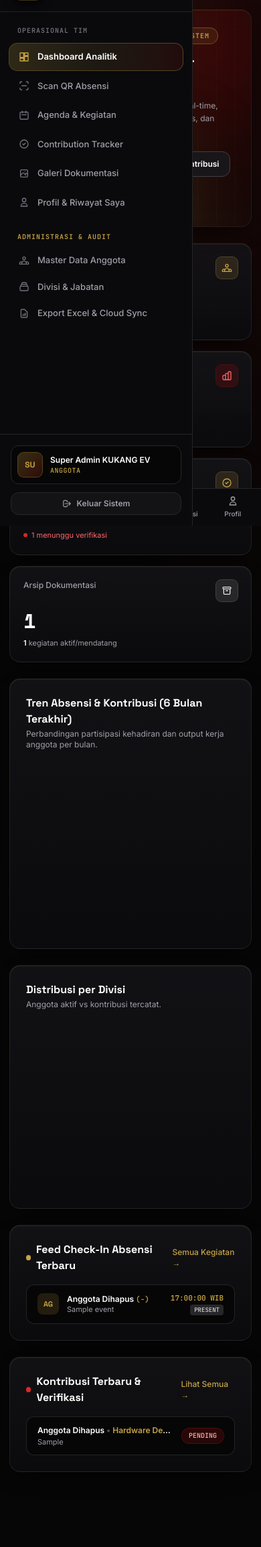
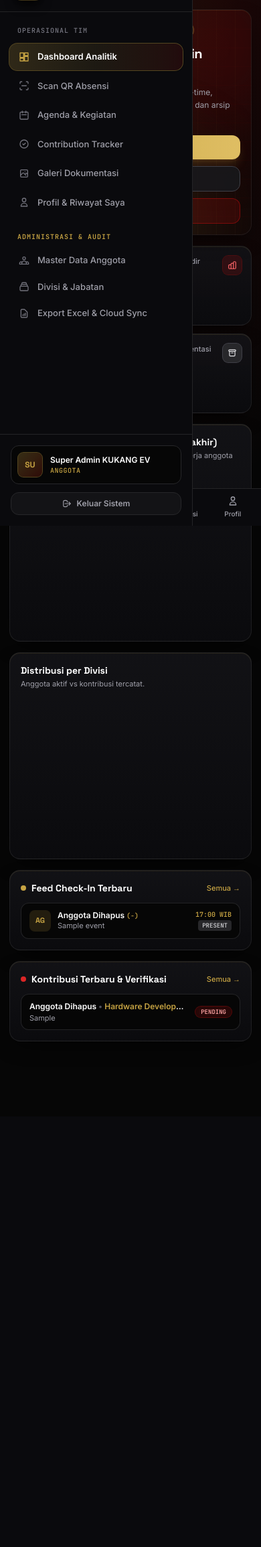
Before and after one commit to suryaadhyaksaa/kukang-ev-portal, a Laravel app: page /dashboard in a window 390 px wide. Shown: the part 59-2369 px from the top of the page at 67% size. After the commit the page ends 1614 px from the top, so only its background shows below. Run offline with Laravel 12, Linux system fonts and the light colour scheme; a user stored in the database is signed in; data comes from the database, SQL or seed files in the repository; tables that the repository leaves empty hold one stand-in row (values such as "Sample post"); a map, chart or similar area stays blank; style sheets or scripts are compiled from the project's sources; parts of the project's set-up code (start-up, migrations or seed data) failed here and were passed over; some libraries are stand-ins or nearby versions.

Commit message:
feat: responsive mobile-first layout and dashboard

```diff
--- a/resources/views/layouts/app.blade.php
+++ b/resources/views/layouts/app.blade.php
@@ -4,6 +4,7 @@
     <meta charset="utf-8">
     <meta name="viewport" content="width=device-width, initial-scale=1, maximum-scale=5, viewport-fit=cover">
     <meta name="csrf-token" content="{{ csrf_token() }}">
+    <meta name="viewport" content="width=device-width, initial-scale=1, viewport-fit=cover">
 
     <!-- PWA & Mobile Native Meta (Android / iOS) -->
     <meta name="theme-color" content="#060606">
--- a/resources/views/livewire/dashboard/dashboard-overview.blade.php
+++ b/resources/views/livewire/dashboard/dashboard-overview.blade.php
@@ -1,18 +1,18 @@
-<div class="space-y-6">
+<div class="space-y-4 sm:space-y-6">
     <!-- Hero Telemetry Banner -->
-    <div class="ev-card ev-telemetry-grid relative overflow-hidden rounded-2xl p-6 sm:p-7">
+    <div class="ev-card ev-telemetry-grid relative overflow-hidden rounded-2xl p-4 sm:p-6 lg:p-7">
         <div class="pointer-events-none absolute -right-16 -top-16 h-60 w-60 rounded-full bg-[#A80D0D]/20 blur-3xl"></div>
         <div class="pointer-events-none absolute -bottom-20 left-1/4 h-52 w-52 rounded-full bg-[#C6A343]/15 blur-3xl"></div>
 
-        <div class="relative z-10 flex flex-col gap-5 lg:flex-row lg:items-center lg:justify-between">
-            <div class="max-w-2xl">
-                <div class="inline-flex items-center gap-2 rounded-full border border-[#C6A343]/35 bg-[#C6A343]/10 px-3 py-1">
-                    <span class="h-2 w-2 rounded-full bg-[#C6A343] animate-pulse"></span>
-                    <span class="font-mono text-[10px] font-semibold uppercase tracking-widest text-[#C6A343]">
+        <div class="relative z-10 flex flex-col gap-4 lg:flex-row lg:items-center lg:justify-between lg:gap-6">
+            <div class="min-w-0 max-w-2xl">
+                <div class="inline-flex items-center gap-2 rounded-full border border-[#C6A343]/35 bg-[#C6A343]/10 px-2.5 py-1 sm:px-3">
+                    <span class="h-2 w-2 shrink-0 rounded-full bg-[#C6A343] animate-pulse"></span>
+                    <span class="truncate font-mono text-[9px] font-semibold uppercase tracking-widest text-[#C6A343] sm:text-[10px]">
                         Live Telemetry &amp; Operational System
                     </span>
                 </div>
-                <h2 class="mt-3 font-display text-2xl font-bold tracking-tight text-white sm:text-[26px]">
+                <h2 class="mt-2.5 font-display text-xl font-bold leading-snug tracking-tight text-white sm:mt-3 sm:text-2xl lg:text-[26px]">
                     Selamat Datang, {{ auth()->user()?->name ?? 'Pengguna' }}
                 </h2>
                 <p class="mt-1.5 text-xs leading-relaxed text-zinc-400 sm:text-[13px]">
@@ -20,21 +20,21 @@
                 </p>
             </div>
 
-            <div class="flex flex-wrap items-center gap-3">
+            <div class="grid grid-cols-1 gap-2.5 sm:flex sm:flex-wrap sm:items-center sm:gap-3">
                 <a href="{{ route('attendance.scanner') }}"
-                    class="inline-flex items-center gap-2 rounded-xl bg-gradient-to-r from-[#C6A343] to-[#DFBE63] px-4 py-2.5 text-xs font-bold text-[#060606] shadow-lg shadow-[#C6A343]/20 transition hover:brightness-110">
-                    <svg class="h-4 w-4" fill="none" stroke="currentColor" stroke-width="2.4" viewBox="0 0 24 24">
+                    class="inline-flex w-full items-center justify-center gap-2 rounded-xl bg-gradient-to-r from-[#C6A343] to-[#DFBE63] px-4 py-2.5 text-xs font-bold text-[#060606] shadow-lg shadow-[#C6A343]/20 transition hover:brightness-110 sm:w-auto">
+                    <svg class="h-4 w-4 shrink-0" fill="none" stroke="currentColor" stroke-width="2.4" viewBox="0 0 24 24">
                         <path stroke-linecap="round" stroke-linejoin="round" d="M3 7V5a2 2 0 012-2h2m10 0h2a2 2 0 012 2v2m0 10v2a2 2 0 01-2 2h-2M7 21H5a2 2 0 01-2-2v-2"/>
                     </svg>
                     <span>Scan QR Absensi</span>
                 </a>
                 <a href="{{ route('contributions.index') }}"
-                    class="inline-flex items-center gap-2 rounded-xl border border-zinc-700 bg-zinc-900/90 px-4 py-2.5 text-xs font-semibold text-white transition hover:border-[#C6A343]/60 hover:text-[#C6A343]">
+                    class="inline-flex w-full items-center justify-center gap-2 rounded-xl border border-zinc-700 bg-zinc-900/90 px-4 py-2.5 text-xs font-semibold text-white transition hover:border-[#C6A343]/60 hover:text-[#C6A343] sm:w-auto">
                     <span>+ Input Kontribusi</span>
                 </a>
                 @if ($isAdmin)
                     <a href="{{ route('reports.index') }}"
-                        class="inline-flex items-center gap-2 rounded-xl border border-[#A80D0D]/60 bg-[#A80D0D]/20 px-4 py-2.5 text-xs font-semibold text-red-200 transition hover:bg-[#A80D0D]/35">
+                        class="inline-flex w-full items-center justify-center gap-2 rounded-xl border border-[#A80D0D]/60 bg-[#A80D0D]/20 px-4 py-2.5 text-xs font-semibold text-red-200 transition hover:bg-[#A80D0D]/35 sm:w-auto">
                         <span>Export &amp; Sync Excel</span>
                     </a>
                 @endif
@@ -42,77 +42,77 @@
         </div>
     </div>
 
-    <!-- KPI Telemetry Cards -->
-    <div class="grid grid-cols-1 gap-4 sm:grid-cols-2 lg:grid-cols-4">
+    <!-- KPI Telemetry Cards (2 Kolom di HP, 4 Kolom di Desktop) -->
+    <div class="grid grid-cols-2 gap-3 sm:gap-4 lg:grid-cols-4">
         <!-- Card 1 -->
-        <div class="ev-card ev-card-hover rounded-2xl p-5">
-            <div class="flex items-start justify-between">
-                <p class="text-xs font-medium text-zinc-400">Anggota Aktif</p>
-                <div class="flex h-8 w-8 items-center justify-center rounded-lg bg-[#C6A343]/15 text-[#C6A343] ring-1 ring-[#C6A343]/35">
-                    <svg class="h-4 w-4" fill="none" stroke="currentColor" stroke-width="2" viewBox="0 0 24 24">
+        <div class="ev-card ev-card-hover min-w-0 rounded-2xl p-3.5 sm:p-5">
+            <div class="flex items-start justify-between gap-2">
+                <p class="text-[11px] font-medium text-zinc-400 sm:text-xs">Anggota Aktif</p>
+                <div class="flex h-7 w-7 shrink-0 items-center justify-center rounded-lg bg-[#C6A343]/15 text-[#C6A343] ring-1 ring-[#C6A343]/35 sm:h-8 sm:w-8">
+                    <svg class="h-3.5 w-3.5 sm:h-4 sm:w-4" fill="none" stroke="currentColor" stroke-width="2" viewBox="0 0 24 24">
                         <path stroke-linecap="round" stroke-linejoin="round" d="M17 20h5v-2a3 3 0 00-5.356-1.857M17 20H7m10 0v-2c0-.656-.126-1.283-.356-1.857M7 20H2v-2a3 3 0 015.356-1.857M7 20v-2c0-.656.126-1.283.356-1.857m0 0a5.002 5.002 0 019.288 0M15 7a3 3 0 11-6 0 3 3 0 016 0z"/>
                     </svg>
                 </div>
             </div>
-            <p class="mt-3 font-display text-3xl font-bold tabular-nums text-white">{{ $activeMembersCount }}</p>
-            <p class="mt-1.5 flex items-center gap-1.5 text-[11px] text-[#C6A343]">
-                <span class="h-1.5 w-1.5 rounded-full bg-[#C6A343]"></span>
-                Terdaftar di sistem ITERA
+            <p class="mt-2.5 font-display text-2xl font-bold tabular-nums text-white sm:mt-3 sm:text-3xl">{{ $activeMembersCount }}</p>
+            <p class="mt-1 flex items-center gap-1.5 truncate text-[10px] text-[#C6A343] sm:mt-1.5 sm:text-[11px]">
+                <span class="h-1.5 w-1.5 shrink-0 rounded-full bg-[#C6A343]"></span>
+                <span class="truncate">Terdaftar di ITERA</span>
             </p>
         </div>
 
         <!-- Card 2 -->
-        <div class="ev-card ev-card-hover rounded-2xl p-5">
-            <div class="flex items-start justify-between">
-                <p class="text-xs font-medium text-zinc-400">Rata-Rata Kehadiran</p>
-                <div class="flex h-8 w-8 items-center justify-center rounded-lg bg-[#A80D0D]/20 text-red-400 ring-1 ring-[#A80D0D]/40">
-                    <svg class="h-4 w-4" fill="none" stroke="currentColor" stroke-width="2" viewBox="0 0 24 24">
+        <div class="ev-card ev-card-hover min-w-0 rounded-2xl p-3.5 sm:p-5">
+            <div class="flex items-start justify-between gap-2">
+                <p class="text-[11px] font-medium text-zinc-400 sm:text-xs">Rata-Rata Hadir</p>
+                <div class="flex h-7 w-7 shrink-0 items-center justify-center rounded-lg bg-[#A80D0D]/20 text-red-400 ring-1 ring-[#A80D0D]/40 sm:h-8 sm:w-8">
+                    <svg class="h-3.5 w-3.5 sm:h-4 sm:w-4" fill="none" stroke="currentColor" stroke-width="2" viewBox="0 0 24 24">
                         <path stroke-linecap="round" stroke-linejoin="round" d="M9 19v-6a2 2 0 00-2-2H5a2 2 0 00-2 2v6a2 2 0 002 2h2a2 2 0 002-2zm0 0V9a2 2 0 012-2h2a2 2 0 012 2v10m-6 0a2 2 0 002 2h2a2 2 0 002-2m0 0V5a2 2 0 012-2h2a2 2 0 012 2v14a2 2 0 01-2 2h-2a2 2 0 01-2-2z"/>
                     </svg>
                 </div>
             </div>
-            <p class="mt-3 font-display text-3xl font-bold tabular-nums text-[#C6A343]">{{ $avgAttendanceRate }}%</p>
-            <p class="mt-1.5 text-[11px] text-zinc-400">
-                <span class="font-semibold text-white">{{ $totalAttendancesCount }}</span> check-in dari {{ $totalEventsCount }} agenda
+            <p class="mt-2.5 font-display text-2xl font-bold tabular-nums text-[#C6A343] sm:mt-3 sm:text-3xl">{{ $avgAttendanceRate }}%</p>
+            <p class="mt-1 truncate text-[10px] text-zinc-400 sm:mt-1.5 sm:text-[11px]">
+                <span class="font-semibold text-white">{{ $totalAttendancesCount }}</span> / {{ $totalEventsCount }} agenda
             </p>
         </div>
 
         <!-- Card 3 -->
-        <div class="ev-card ev-card-hover rounded-2xl p-5">
-            <div class="flex items-start justify-between">
-                <p class="text-xs font-medium text-zinc-400">Kontribusi Approved</p>
-                <div class="flex h-8 w-8 items-center justify-center rounded-lg bg-[#C6A343]/15 text-[#C6A343] ring-1 ring-[#C6A343]/35">
-                    <svg class="h-4 w-4" fill="none" stroke="currentColor" stroke-width="2" viewBox="0 0 24 24">
+        <div class="ev-card ev-card-hover min-w-0 rounded-2xl p-3.5 sm:p-5">
+            <div class="flex items-start justify-between gap-2">
+                <p class="text-[11px] font-medium text-zinc-400 sm:text-xs">Kontribusi Approved</p>
+                <div class="flex h-7 w-7 shrink-0 items-center justify-center rounded-lg bg-[#C6A343]/15 text-[#C6A343] ring-1 ring-[#C6A343]/35 sm:h-8 sm:w-8">
+                    <svg class="h-3.5 w-3.5 sm:h-4 sm:w-4" fill="none" stroke="currentColor" stroke-width="2" viewBox="0 0 24 24">
                         <path stroke-linecap="round" stroke-linejoin="round" d="M9 12l2 2 4-4m6 2a9 9 0 11-18 0 9 9 0 0118 0z"/>
                     </svg>
                 </div>
             </div>
-            <p class="mt-3 font-display text-3xl font-bold tabular-nums text-white">{{ $approvedContributionsCount }}</p>
-            <p class="mt-1.5 flex items-center gap-1.5 text-[11px] text-red-400">
-                <span class="h-1.5 w-1.5 rounded-full bg-[#DC2626]"></span>
-                {{ $pendingContributionsCount }} menunggu verifikasi
+            <p class="mt-2.5 font-display text-2xl font-bold tabular-nums text-white sm:mt-3 sm:text-3xl">{{ $approvedContributionsCount }}</p>
+            <p class="mt-1 flex items-center gap-1.5 truncate text-[10px] text-red-400 sm:mt-1.5 sm:text-[11px]">
+                <span class="h-1.5 w-1.5 shrink-0 rounded-full bg-[#DC2626]"></span>
+                <span class="truncate">{{ $pendingContributionsCount }} menunggu</span>
             </p>
         </div>
 
         <!-- Card 4 -->
-        <div class="ev-card ev-card-hover rounded-2xl p-5">
-            <div class="flex items-start justify-between">
-                <p class="text-xs font-medium text-zinc-400">Arsip Dokumentasi</p>
-                <div class="flex h-8 w-8 items-center justify-center rounded-lg bg-zinc-800 text-zinc-200 ring-1 ring-zinc-700">
-                    <svg class="h-4 w-4" fill="none" stroke="currentColor" stroke-width="2" viewBox="0 0 24 24">
+        <div class="ev-card ev-card-hover min-w-0 rounded-2xl p-3.5 sm:p-5">
+            <div class="flex items-start justify-between gap-2">
+                <p class="text-[11px] font-medium text-zinc-400 sm:text-xs">Arsip Dokumentasi</p>
+                <div class="flex h-7 w-7 shrink-0 items-center justify-center rounded-lg bg-zinc-800 text-zinc-200 ring-1 ring-zinc-700 sm:h-8 sm:w-8">
+                    <svg class="h-3.5 w-3.5 sm:h-4 sm:w-4" fill="none" stroke="currentColor" stroke-width="2" viewBox="0 0 24 24">
                         <path stroke-linecap="round" stroke-linejoin="round" d="M5 8h14M5 8a2 2 0 110-4h14a2 2 0 110 4M5 8v10a2 2 0 002 2h10a2 2 0 002-2V8m-9 4h4"/>
                     </svg>
                 </div>
             </div>
-            <p class="mt-3 font-display text-3xl font-bold tabular-nums text-white">{{ $totalDocumentationsCount }}</p>
-            <p class="mt-1.5 text-[11px] text-zinc-400">
-                <span class="font-semibold text-white">{{ $upcomingEventsCount }}</span> kegiatan aktif/mendatang
+            <p class="mt-2.5 font-display text-2xl font-bold tabular-nums text-white sm:mt-3 sm:text-3xl">{{ $totalDocumentationsCount }}</p>
+            <p class="mt-1 truncate text-[10px] text-zinc-400 sm:mt-1.5 sm:text-[11px]">
+                <span class="font-semibold text-white">{{ $upcomingEventsCount }}</span> agenda aktif
             </p>
         </div>
     </div>
 
-    <!-- Visualisasi Analitik Chart.js (Kukang Gold & Crimson Red) -->
-    <div wire:ignore class="grid grid-cols-1 gap-6 lg:grid-cols-3"
+    <!-- Visualisasi Analitik Chart.js -->
+    <div wire:ignore class="grid grid-cols-1 gap-4 sm:gap-6 lg:grid-cols-3"
         x-data="{
             initCharts() {
                 if (!window.Chart) return;
@@ -142,7 +142,7 @@
                                     pointBackgroundColor: '#C6A343',
                                     pointBorderColor: '#060606',
                                     pointBorderWidth: 2,
-                                    pointRadius: 4,
+                                    pointRadius: 3.5,
                                     tension: 0.4,
                                     fill: true
                                 },
@@ -155,7 +155,7 @@
                                     pointBackgroundColor: '#DC2626',
                                     pointBorderColor: '#060606',
                                     pointBorderWidth: 2,
-                                    pointRadius: 4,
+                                    pointRadius: 3.5,
                                     tension: 0.4,
                                     fill: true
                                 }
@@ -183,12 +183,12 @@
                             },
                             scales: {
                                 x: {
-                                    ticks: { color: '#A1A1AA', font: { family: 'JetBrains Mono', size: 11 } },
+                                    ticks: { color: '#A1A1AA', font: { family: 'JetBrains Mono', size: 10 } },
                                     grid: { color: 'rgba(255,255,255,0.05)' }
                                 },
                                 y: {
                                     beginAtZero: true,
-                                    ticks: { color: '#A1A1AA', precision: 0, font: { family: 'JetBrains Mono', size: 11 } },
+                                    ticks: { color: '#A1A1AA', precision: 0, font: { family: 'JetBrains Mono', size: 10 } },
                                     grid: { color: 'rgba(255,255,255,0.05)' }
                                 }
                             }
@@ -207,14 +207,14 @@
                                     label: 'Anggota Aktif',
                                     data: @js($divisionMemberCounts),
                                     backgroundColor: '#C6A343',
-                                    borderRadius: 8,
+                                    borderRadius: 6,
                                     barPercentage: 0.65
                                 },
                                 {
                                     label: 'Total Kontribusi',
                                     data: @js($divisionContributionCounts),
                                     backgroundColor: '#A80D0D',
-                                    borderRadius: 8,
+                                    borderRadius: 6,
                                     barPercentage: 0.65
                                 }
                             ]
@@ -240,12 +240,12 @@
                             },
                             scales: {
                                 x: {
-                                    ticks: { color: '#A1A1AA', font: { family: 'JetBrains Mono', size: 11 } },
+                                    ticks: { color: '#A1A1AA', font: { family: 'JetBrains Mono', size: 10 } },
                                     grid: { display: false }
                                 },
                                 y: {
                                     beginAtZero: true,
-                                    ticks: { color: '#A1A1AA', precision: 0, font: { family: 'JetBrains Mono', size: 11 } },
+                                    ticks: { color: '#A1A1AA', precision: 0, font: { family: 'JetBrains Mono', size: 10 } },
                                     grid: { color: 'rgba(255,255,255,0.05)' }
                                 }
                             }
@@ -256,56 +256,56 @@
         }"
         x-init="initCharts()">
 
-        <div class="ev-card rounded-2xl p-6 lg:col-span-2">
-            <div class="mb-4">
-                <h3 class="font-display text-base font-bold text-white">Tren Absensi &amp; Kontribusi (6 Bulan Terakhir)</h3>
-                <p class="mt-0.5 text-xs text-zinc-400">Perbandingan partisipasi kehadiran dan output kerja anggota per bulan.</p>
+        <div class="ev-card min-w-0 rounded-2xl p-4 sm:p-6 lg:col-span-2">
+            <div class="mb-3 sm:mb-4">
+                <h3 class="font-display text-sm font-bold text-white sm:text-base">Tren Absensi &amp; Kontribusi (6 Bulan Terakhir)</h3>
+                <p class="mt-0.5 text-[11px] text-zinc-400 sm:text-xs">Perbandingan partisipasi kehadiran dan output kerja anggota per bulan.</p>
             </div>
-            <div class="h-64">
+            <div class="relative h-56 w-full sm:h-64">
                 <canvas id="trendChart"></canvas>
             </div>
         </div>
 
-        <div class="ev-card rounded-2xl p-6">
-            <div class="mb-4">
-                <h3 class="font-display text-base font-bold text-white">Distribusi per Divisi</h3>
-                <p class="mt-0.5 text-xs text-zinc-400">Anggota aktif vs kontribusi tercatat.</p>
+        <div class="ev-card min-w-0 rounded-2xl p-4 sm:p-6">
+            <div class="mb-3 sm:mb-4">
+                <h3 class="font-display text-sm font-bold text-white sm:text-base">Distribusi per Divisi</h3>
+                <p class="mt-0.5 text-[11px] text-zinc-400 sm:text-xs">Anggota aktif vs kontribusi tercatat.</p>
             </div>
-            <div class="h-64">
+            <div class="relative h-56 w-full sm:h-64">
                 <canvas id="divisionChart"></canvas>
             </div>
         </div>
     </div>
 
     <!-- Live Check-In Feed & Antrean Kontribusi -->
-    <div class="grid grid-cols-1 gap-6 lg:grid-cols-2">
+    <div class="grid grid-cols-1 gap-4 sm:gap-6 lg:grid-cols-2">
         <!-- Live Check-in -->
-        <div class="ev-card rounded-2xl p-6">
-            <div class="mb-4 flex items-center justify-between">
-                <div class="flex items-center gap-2">
-                    <span class="h-2 w-2 rounded-full bg-[#C6A343]"></span>
-                    <h3 class="font-display text-base font-bold text-white">Feed Check-In Absensi Terbaru</h3>
+        <div class="ev-card min-w-0 rounded-2xl p-4 sm:p-6">
+            <div class="mb-3 flex items-center justify-between gap-2 sm:mb-4">
+                <div class="flex min-w-0 items-center gap-2">
+                    <span class="h-2 w-2 shrink-0 rounded-full bg-[#C6A343]"></span>
+                    <h3 class="truncate font-display text-sm font-bold text-white sm:text-base">Feed Check-In Terbaru</h3>
                 </div>
-                <a href="{{ route('events.index') }}" class="text-xs font-medium text-[#C6A343] transition hover:text-white">Semua Kegiatan &rarr;</a>
+                <a href="{{ route('events.index') }}" class="shrink-0 text-[11px] font-medium text-[#C6A343] transition hover:text-white sm:text-xs">Semua &rarr;</a>
             </div>
-            <div class="space-y-3 text-xs">
+            <div class="space-y-2.5 text-xs sm:space-y-3">
                 @forelse ($latestCheckIns as $att)
-                    <div class="flex items-center justify-between rounded-xl border border-zinc-800/90 bg-[#060606]/90 px-4 py-3 transition hover:border-[#C6A343]/40">
-                        <div class="flex items-center gap-3 min-w-0">
+                    <div class="flex items-center justify-between gap-2.5 rounded-xl border border-zinc-800/90 bg-[#060606]/90 px-3 py-2.5 transition hover:border-[#C6A343]/40 sm:px-4 sm:py-3">
+                        <div class="flex min-w-0 flex-1 items-center gap-2.5 sm:gap-3">
                             <div class="flex h-8 w-8 shrink-0 items-center justify-center rounded-lg bg-[#C6A343]/15 font-display text-[11px] font-bold text-[#C6A343]">
                                 {{ strtoupper(substr($att->member?->full_name ?? 'AG', 0, 2)) }}
                             </div>
-                            <div class="min-w-0">
+                            <div class="min-w-0 flex-1">
                                 <p class="truncate font-semibold text-white">
                                     {{ $att->member?->full_name ?? 'Anggota Dihapus' }}
-                                    <span class="font-mono text-[11px] font-normal text-[#C6A343]">({{ $att->member?->nim ?? '-' }})</span>
+                                    <span class="font-mono text-[10px] font-normal text-[#C6A343] sm:text-[11px]">({{ $att->member?->nim ?? '-' }})</span>
                                 </p>
                                 <p class="truncate text-[11px] text-zinc-400">{{ $att->event?->title ?? 'Agenda Dihapus' }}</p>
                             </div>
                         </div>
-                        <div class="ml-3 shrink-0 text-right">
-                            <span class="block font-mono text-[11px] font-semibold text-[#C6A343]">
-                                {{ $att->checked_in_at?->timezone('Asia/Jakarta')->format('H:i:s') ?? '-' }} WIB
+                        <div class="shrink-0 text-right">
+                            <span class="block font-mono text-[10px] font-semibold text-[#C6A343] sm:text-[11px]">
+                                {{ $att->checked_in_at?->timezone('Asia/Jakarta')->format('H:i') ?? '-' }} WIB
                             </span>
                             <span class="mt-0.5 inline-block rounded bg-zinc-800 px-1.5 py-0.5 font-mono text-[9px] uppercase text-zinc-300">
                                 {{ $att->status }}
@@ -321,28 +321,28 @@
         </div>
 
         <!-- Kontribusi Terbaru -->
-        <div class="ev-card rounded-2xl p-6">
-            <div class="mb-4 flex items-center justify-between">
-                <div class="flex items-center gap-2">
-                    <span class="h-2 w-2 rounded-full bg-[#DC2626]"></span>
-                    <h3 class="font-display text-base font-bold text-white">
+        <div class="ev-card min-w-0 rounded-2xl p-4 sm:p-6">
+            <div class="mb-3 flex items-center justify-between gap-2 sm:mb-4">
+                <div class="flex min-w-0 items-center gap-2">
+                    <span class="h-2 w-2 shrink-0 rounded-full bg-[#DC2626]"></span>
+                    <h3 class="truncate font-display text-sm font-bold text-white sm:text-base">
                         {{ $isAdmin ? 'Kontribusi Terbaru & Verifikasi' : 'Riwayat Kontribusi Anda' }}
                     </h3>
                 </div>
-                <a href="{{ route('contributions.index') }}" class="text-xs font-medium text-[#C6A343] transition hover:text-white">Lihat Semua &rarr;</a>
+                <a href="{{ route('contributions.index') }}" class="shrink-0 text-[11px] font-medium text-[#C6A343] transition hover:text-white sm:text-xs">Semua &rarr;</a>
             </div>
-            <div class="space-y-3 text-xs">
+            <div class="space-y-2.5 text-xs sm:space-y-3">
                 @forelse ($recentContributions as $cont)
-                    <div class="flex items-center justify-between rounded-xl border border-zinc-800/90 bg-[#060606]/90 px-4 py-3 transition hover:border-[#A80D0D]/50">
-                        <div class="min-w-0 pr-3">
+                    <div class="flex items-center justify-between gap-2.5 rounded-xl border border-zinc-800/90 bg-[#060606]/90 px-3 py-2.5 transition hover:border-[#A80D0D]/50 sm:px-4 sm:py-3">
+                        <div class="min-w-0 flex-1">
                             <p class="truncate font-semibold text-white">
                                 {{ $cont->member?->full_name ?? 'Anggota Dihapus' }}
                                 <span class="text-zinc-600">•</span>
                                 <span class="text-[#C6A343]">{{ $cont->category }}</span>
                             </p>
-                            <p class="mt-0.5 line-clamp-1 text-[11px] text-zinc-400">{{ $cont->work_output }}</p>
+                            <p class="mt-0.5 truncate text-[11px] text-zinc-400">{{ $cont->work_output }}</p>
                         </div>
-                        <span class="shrink-0 rounded-full px-2.5 py-1 font-mono text-[10px] font-semibold uppercase {{ $cont->status === 'approved' ? 'bg-[#C6A343]/15 text-[#C6A343] ring-1 ring-[#C6A343]/40' : 'bg-[#A80D0D]/20 text-red-300 ring-1 ring-[#A80D0D]/50' }}">
+                        <span class="shrink-0 rounded-full px-2 py-0.5 font-mono text-[9px] font-semibold uppercase sm:px-2.5 sm:py-1 sm:text-[10px] {{ $cont->status === 'approved' ? 'bg-[#C6A343]/15 text-[#C6A343] ring-1 ring-[#C6A343]/40' : 'bg-[#A80D0D]/20 text-red-300 ring-1 ring-[#A80D0D]/50' }}">
                             {{ $cont->status }}
                         </span>
                     </div>
```
